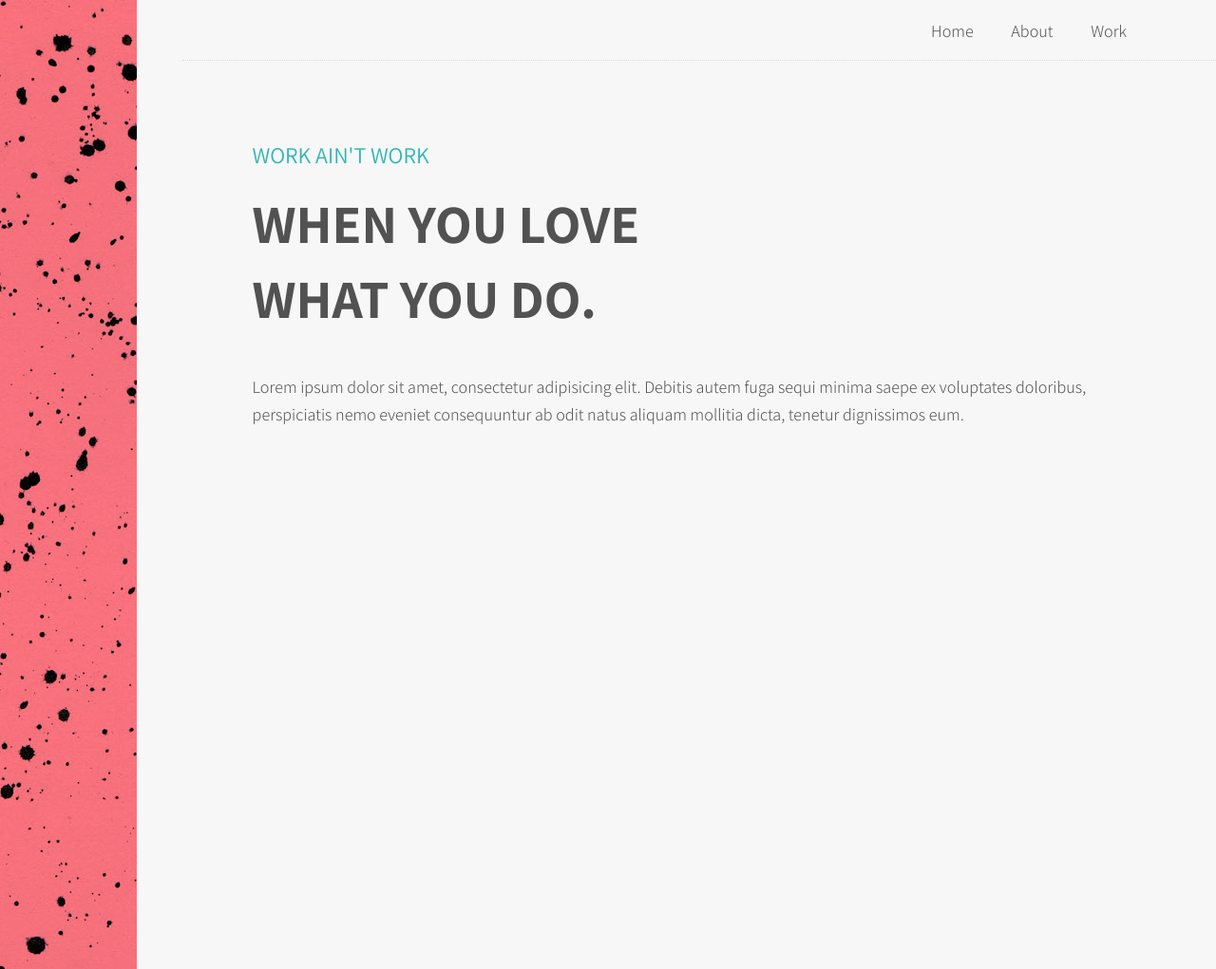
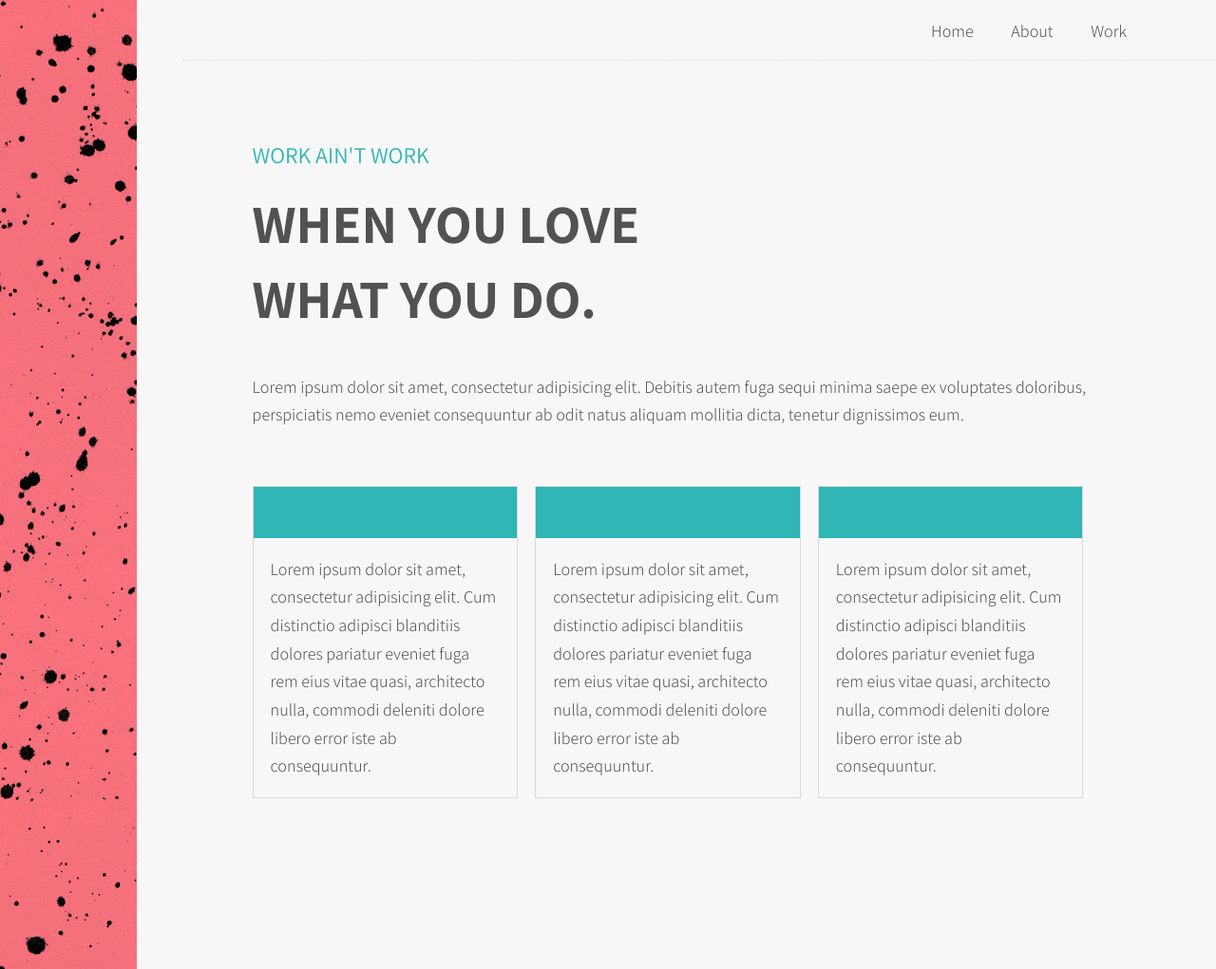
Before and after one commit to techtolentino/digital-card, a Jekyll site: the page built from work.md, in a window 1280 px wide and 1021 px high. Shown: the whole window at 95% size. Built offline with Jekyll 4.4.1, drawn with Linux system fonts in a browser that asks for light colours.

Commit message:
card work

```diff
--- /dev/null
+++ b/_includes/card.html
@@ -0,0 +1,7 @@
+<div class="card">
+    <div class="card--header">
+    </div>
+    <div class="card--body">
+        Lorem ipsum dolor sit amet, consectetur adipisicing elit. Cum distinctio adipisci blanditiis dolores pariatur eveniet fuga rem eius vitae quasi, architecto nulla, commodi deleniti dolore libero error iste ab consequuntur.
+    </div>
+</div>
--- /dev/null
+++ b/_sass/_card.scss
@@ -0,0 +1,13 @@
+.card {
+    padding: 0;
+    border: 1px solid $gray-color;
+
+    &--header {
+        min-height: $spacing-unit * 1.5;
+        background-color: $cool-color;
+    }
+
+    &--body {
+        padding: $spacing-unit / 2;
+    }
+}
--- a/_sass/_footer.scss
+++ /dev/null
@@ -1,23 +0,0 @@
-footer {
-    display: flex;
-    flex-direction: row;
-}
-
-.footer {
-    &--content {
-        display: flex;
-        flex-direction: row;
-    }
-
-    &--third {
-        width: 30%;
-        padding: $spacing-unit / 2;
-    }
-}
-
-@include media-query($medium-screen) {
-    footer {
-        flex-direction: column;
-        padding-top: $spacing-unit;
-    }
-}
--- a/_sass/_icon.scss
+++ /dev/null
@@ -1,5 +0,0 @@
-.icon {
-    margin-right: .5em;
-    max-width: 4em;
-    float: left;
-}
--- a/_sass/_image.scss
+++ /dev/null
@@ -1,8 +0,0 @@
-.image {
-    &--stamp {
-        max-width: 4em;
-        position: absolute;
-        opacity: .7;
-        left: -1.5em;
-    }
-}
--- /dev/null
+++ b/_sass/_layout.scss
@@ -0,0 +1,23 @@
+.layout {
+
+    &--flex {
+        display: flex;
+    }
+
+    &--third {
+        padding: 1em 1em 1em 0;
+    }
+}
+
+@include media-query($medium-screen) {
+    .layout {
+
+        &--flex {
+            flex-direction: column;
+        }
+
+        &--third {
+            width: 100%
+        }
+    }
+}
--- a/_sass/_list.scss
+++ /dev/null
@@ -1,24 +0,0 @@
-.list {
-    &--social {
-        margin: 0;
-        padding-left: 0;
-        list-style: none;
-        display: flex;
-        flex-direction: column;
-        justify-content: space-between;
-
-        a {
-            padding: .5em;
-            text-decoration: none;
-            color: $cool-color;
-
-            &:not(:last-child) {
-                border-bottom: 1px solid lighten($gray-color, 30%);
-            }
-        }
-
-        p {
-            margin: .5em;
-        }
-    }
-}
--- a/css/main.scss
+++ b/css/main.scss
@@ -15,14 +15,12 @@
 
 // Elements
 @import 'button';
+@import 'card';
 @import 'container';
 @import 'dividers';
-@import 'footer';
 @import 'layers';
+@import 'layout';
 @import 'home';
-@import 'icon';
-@import 'image';
-@import 'list';
 @import 'navigation';
 @import 'page';
 @import 'sidebar';
--- a/work.md
+++ b/work.md
@@ -5,3 +5,17 @@ subtitle: work ain't work
 ---
 <h1 class="home--subtitle text--bold">when you love<br> what you do.</h1>
 Lorem ipsum dolor sit amet, consectetur adipisicing elit. Debitis autem fuga sequi minima saepe ex voluptates doloribus, perspiciatis nemo eveniet consequuntur ab odit natus aliquam mollitia dicta, tenetur dignissimos eum.
+
+<div class="layer">
+    <div class="layout--flex">
+        <div class="layout--third">
+            {% include card.html %}
+        </div>
+        <div class="layout--third">
+            {% include card.html %}
+        </div>
+        <div class="layout--third">
+            {% include card.html %}
+        </div>
+    </div>
+</div>
```
